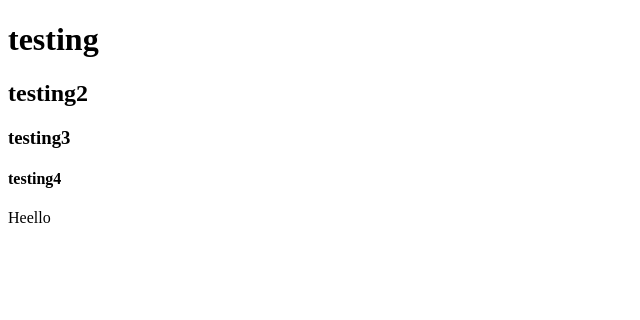
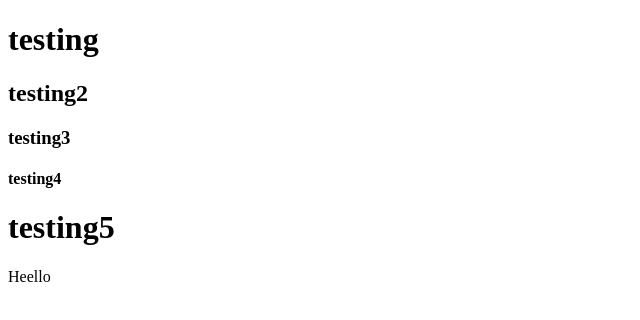
Before and after one commit to sawlawla/sawla.rp, a plain HTML site: page index.html in a window 1280 px wide. Shown: the whole page, without its empty margins (0-640 px from the left). Drawn offline with Linux system fonts and the light colour scheme.

Commit message:
my11thcommit

```diff
--- a/index.html
+++ b/index.html
@@ -10,6 +10,7 @@
     <h2>testing2</h2>
     <h3>testing3</h3>
     <h4>testing4</h4>
+    <h1>testing5</h1>
     <P>Heello</P>
 </body>
 </html>
```
